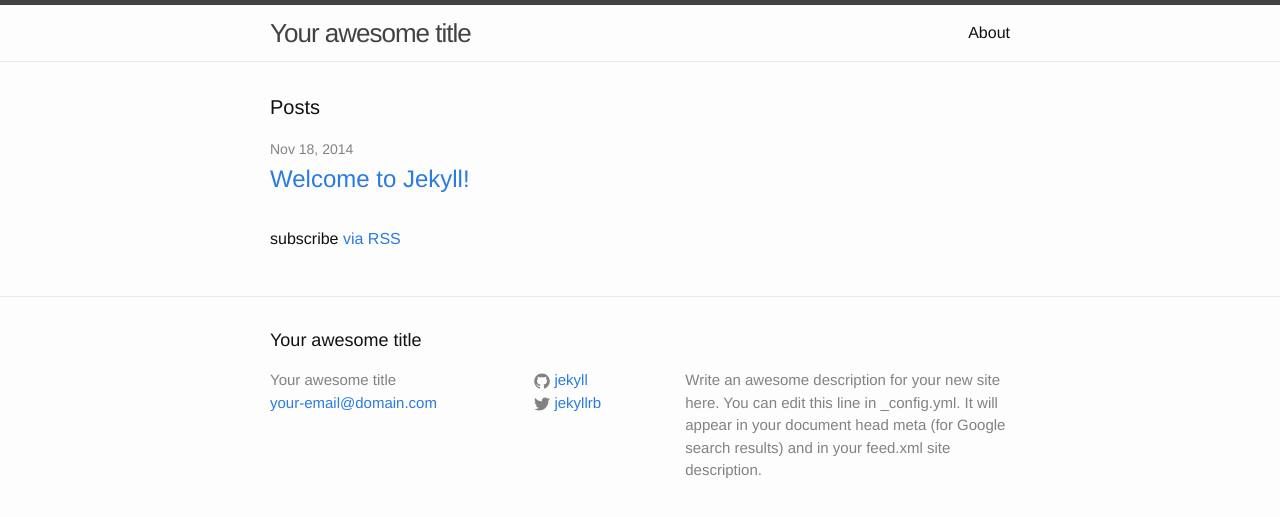
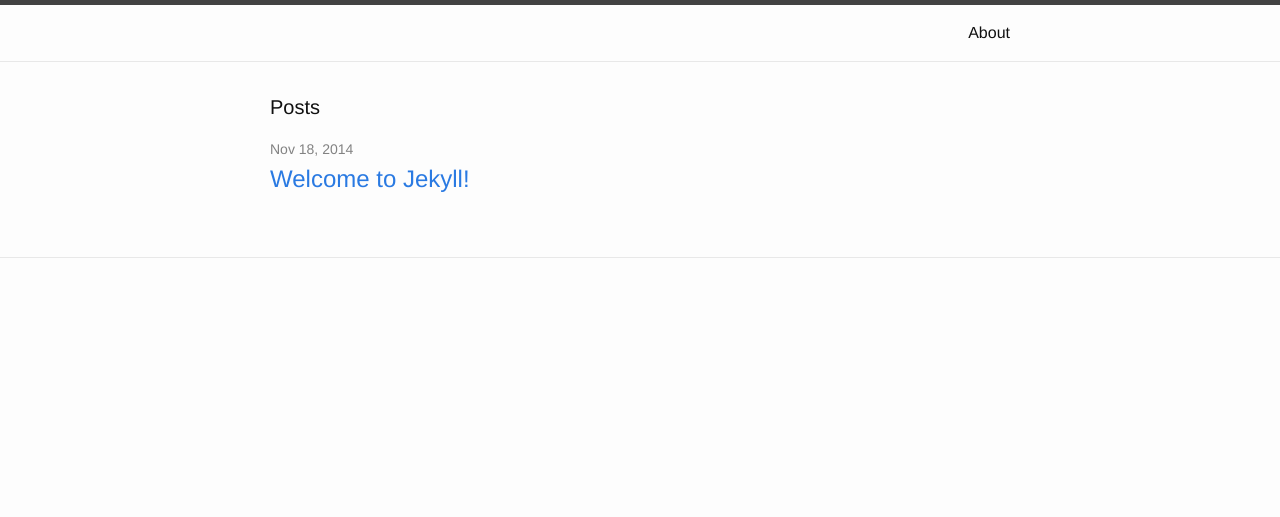
Before and after one commit to franchescomora/myblog, a Jekyll site: the page built from index.html, in a window 1280 px wide. Shown: the top 517 px of the page. Built offline with Jekyll 4.4.1, drawn with Linux system fonts in a browser that asks for light colours.

Commit message:
configurando archivos _config.yml y index.html

```diff
--- a/_config.yml
+++ b/_config.yml
@@ -1,14 +1,10 @@
 # Site settings
-title: Your awesome title
-email: your-email@domain.com
+
 description: > # this means to ignore newlines until "baseurl:"
-  Write an awesome description for your new site here. You can edit this
-  line in _config.yml. It will appear in your document head meta (for
-  Google search results) and in your feed.xml site description.
+
 baseurl: "/myblog/" # the subpath of your site, e.g. /blog/
 url: "http://franchescomora.github.io/myblog/" # the base hostname & protocol for your site
-twitter_username: jekyllrb
-github_username:  jekyll
+
 
 # Build settings
 markdown: kramdown
--- a/index.html
+++ b/index.html
@@ -18,6 +18,4 @@ layout: default
     {% endfor %}
   </ul>
 
-  <p class="rss-subscribe">subscribe <a href="{{ "/feed.xml" | prepend: site.baseurl }}">via RSS</a></p>
-
 </div>
```
